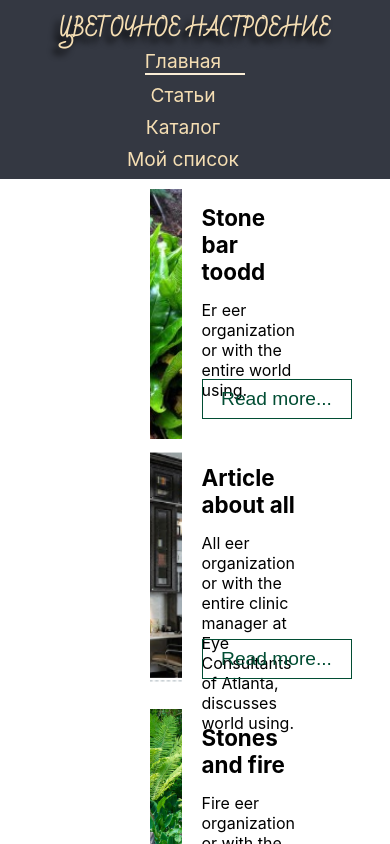
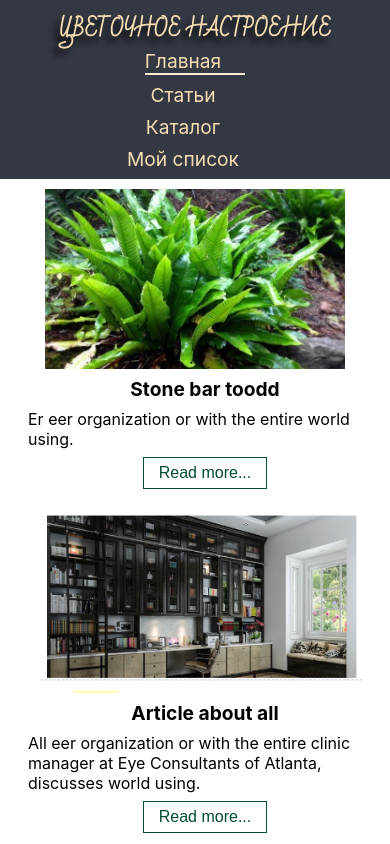
Before and after one commit to ikindiBy/flosta, a React (Create React App) app: page /blog in a window 390 px wide. Shown: the top 844 px of the page. Built offline with nearby package versions, Linux system fonts and the light colour scheme.

Commit message:
imp: add media for main, blog, article

```diff
--- a/src/components/ArticlePage/ArticlePage.css
+++ b/src/components/ArticlePage/ArticlePage.css
@@ -24,3 +24,25 @@
     height: 100%;
     object-fit: cover;
 }
+
+@media (max-width: 700px) {
+    .article-page__container p {
+        padding: 0 24px;
+    }
+
+    .article-page__image-container {
+        height: 320px;
+        width: 100%;
+    }
+}
+
+@media (max-width: 460px) {
+    .article-page__container p {
+        padding: 0 8px;
+    }
+
+    .article-page__image-container {
+        height: 236px;
+        margin-bottom: 8px;
+    }
+}
--- a/src/components/Blog/ArticleItem.css
+++ b/src/components/Blog/ArticleItem.css
@@ -19,17 +19,18 @@
 }
 
 .article-item__description {
-    position: relative;
+    display: flex;
+    flex-direction: column;
+    justify-content: space-between;
     margin-left: 20px;
 }
 
 .article-item__description h3 {
-    margin: 15px 0;
+    margin: 16px 0;
 }
 
 .article-item__read-more-button {
-    position: absolute;
-    bottom: 20px;
+    margin-bottom: 16px;
     width: 150px;
     height: 40px;
     color: rgb(1, 77, 51);
@@ -37,3 +38,47 @@
     background-color: transparent;
     border: 1px solid rgb(1, 77, 51);
 }
+
+@media (max-width: 700px) {
+    .article-item {
+        flex-direction: column;
+        height: auto;
+        margin-bottom: 24px;
+    }
+
+    .article-item__image {
+        height: 196px;
+        min-width: 35%;
+        max-width: 72%;
+        margin: 0 auto;
+    }
+
+    .article-item__description h3 {
+        margin: 8px 0;
+        font-size: 1.2rem;
+        text-align: center;
+    }
+
+    .article-item__description p {
+        margin-bottom: 8px;
+    }
+
+    .article-item__read-more-button {
+        width: 124px;
+        height: 32px;
+        color: rgb(1, 77, 51);
+        font-size: 1rem;
+        background-color: transparent;
+        border: 1px solid rgb(1, 77, 51);
+        margin: 0 auto;
+        margin-bottom: 0;
+    }
+}
+
+@media (max-width: 460px) {
+    .article-item__image {
+        height: 180px;
+        min-width: 80%;
+        max-width: 100%;
+    }
+}
--- a/src/components/Blog/ArticleItem.js
+++ b/src/components/Blog/ArticleItem.js
@@ -16,7 +16,6 @@ const ArticleItem = ({
     const history = useHistory();
 
     const redirectToPage = (e) => {
-        console.log('_____________>> ', id);
         e.preventDefault();
         history.push(`/page/${id}`);
     };
@@ -30,8 +29,10 @@ const ArticleItem = ({
                     />
             </div>
             <div className="article-item__description">
-                <h3>{title}</h3>
-                <p>{description}</p>
+                <div className="article-item__description-text">
+                    <h3>{title}</h3>
+                    <p>{description}</p>
+                </div>
                 <Button
                     text="Read more..."
                     className="article-item__read-more-button"
--- a/src/components/Blog/Blog.css
+++ b/src/components/Blog/Blog.css
@@ -5,5 +5,17 @@
 }
 
 .articles-container__list {
-    padding: 0 150px;
+    padding: 0 144px;
 }
+
+@media (max-width: 960px) {
+    .articles-container__list {
+        padding: 0 24px;
+    }
+}
+
+@media (max-width: 460px) {
+    .articles-container__list {
+        padding: 0 8px;
+    }
+}
--- a/src/components/Footer/Footer.css
+++ b/src/components/Footer/Footer.css
@@ -14,6 +14,7 @@
     flex-direction: column;
     justify-content: space-evenly;
     align-items: center;
+    text-align: center;
 }
 
 @media (max-width: 700px) {
@@ -22,6 +23,6 @@
     }
 
     .footer-container {
-        text-align: center;
+        padding: 0 8px;
     }
 }
--- a/src/components/HomeSlider/Slider.css
+++ b/src/components/HomeSlider/Slider.css
@@ -27,7 +27,7 @@
     box-shadow: none;
 }
 
-.slider .item--shown .short-description-plate {
+.short-description-plate {
     position: absolute;
     top: 20%;  /* TODO пересчитать с calc тк вылезает за осн блок */
     left: 20%;  /* TODO пересчитать с calc тк вылезает за осн блок */
@@ -36,7 +36,6 @@
 .slider .prev, .slider .next {
     cursor: pointer;
     position: absolute;
-    top: 0;
     top: 50%;
     width: auto;
     margin-top: -22px;
@@ -113,3 +112,40 @@
         opacity: 1
     }
 }
+
+@media (max-width: 700px) {
+    .short-description-plate {
+        top: 36px;
+        left: 64px;
+    }
+    .short-description-plate h3 {
+        margin-bottom: 8px;
+    }
+    .slider .next {
+        right: 16px;
+    }
+
+    .slider .prev {
+        left: 16px;
+    }
+}
+
+@media (max-width: 400px) {
+    .short-description-plate {
+        top: auto;
+        bottom: 16px;
+        left: 0;
+        width: calc(100% - 16px);
+        padding: 8px;
+    }
+    .slider .prev, .slider .next {
+        top: 32%;
+    }
+    .slider .next {
+        right: 16px;
+    }
+
+    .slider .prev {
+        left: 16px;
+    }
+}
--- a/src/components/ProductTile/ProductTile.css
+++ b/src/components/ProductTile/ProductTile.css
@@ -82,9 +82,9 @@
 
 @media (max-width: 420px) {
     .product-tile {
-        width: calc(100%/2 - 24px);
-        min-width: 180px;
+        width: calc(100%/2 - 12px);
+        min-width: auto;
         height: 400px;
-        margin: 0 10px 8px 0;
+        margin: 0 4px 8px 0;
     }
 }
```
